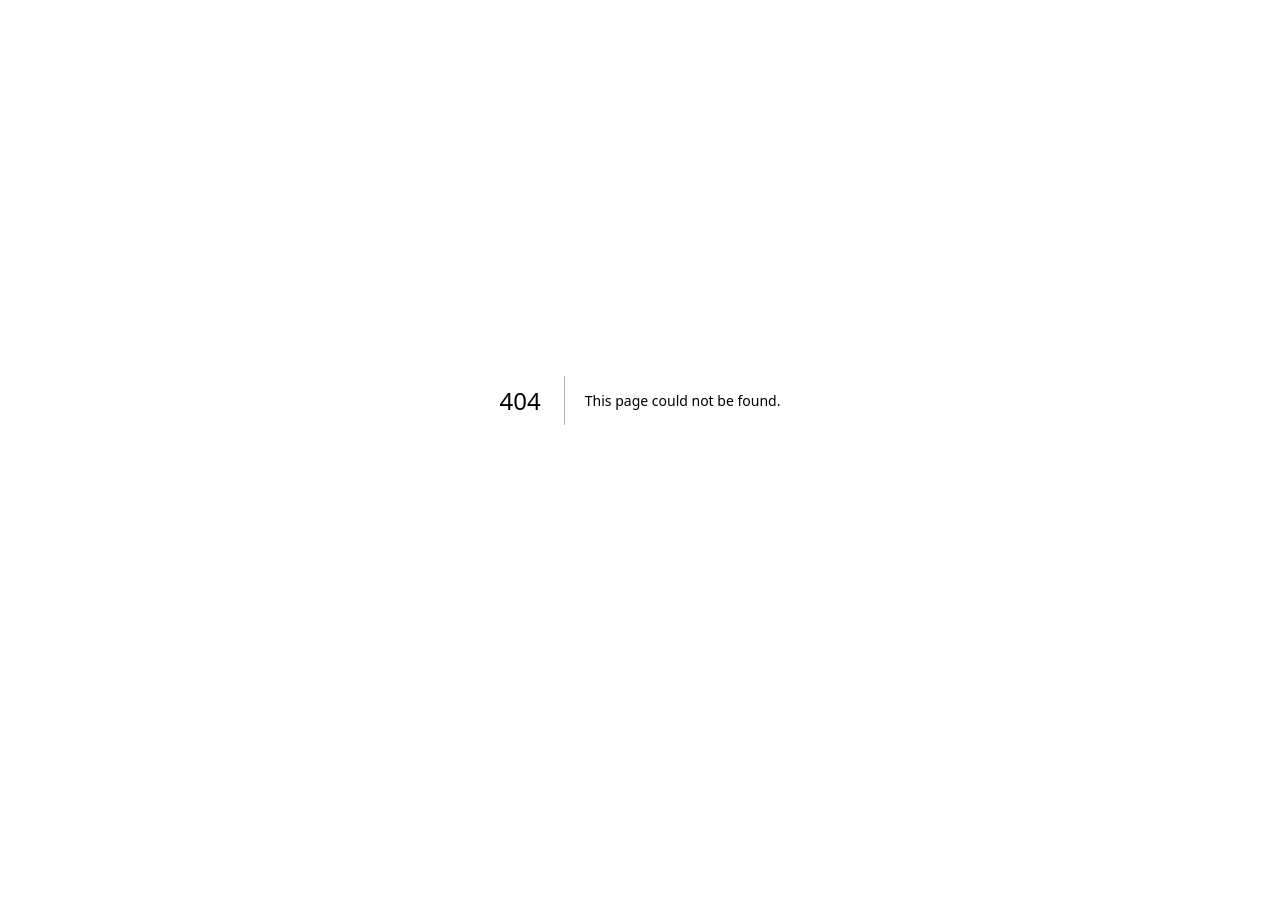
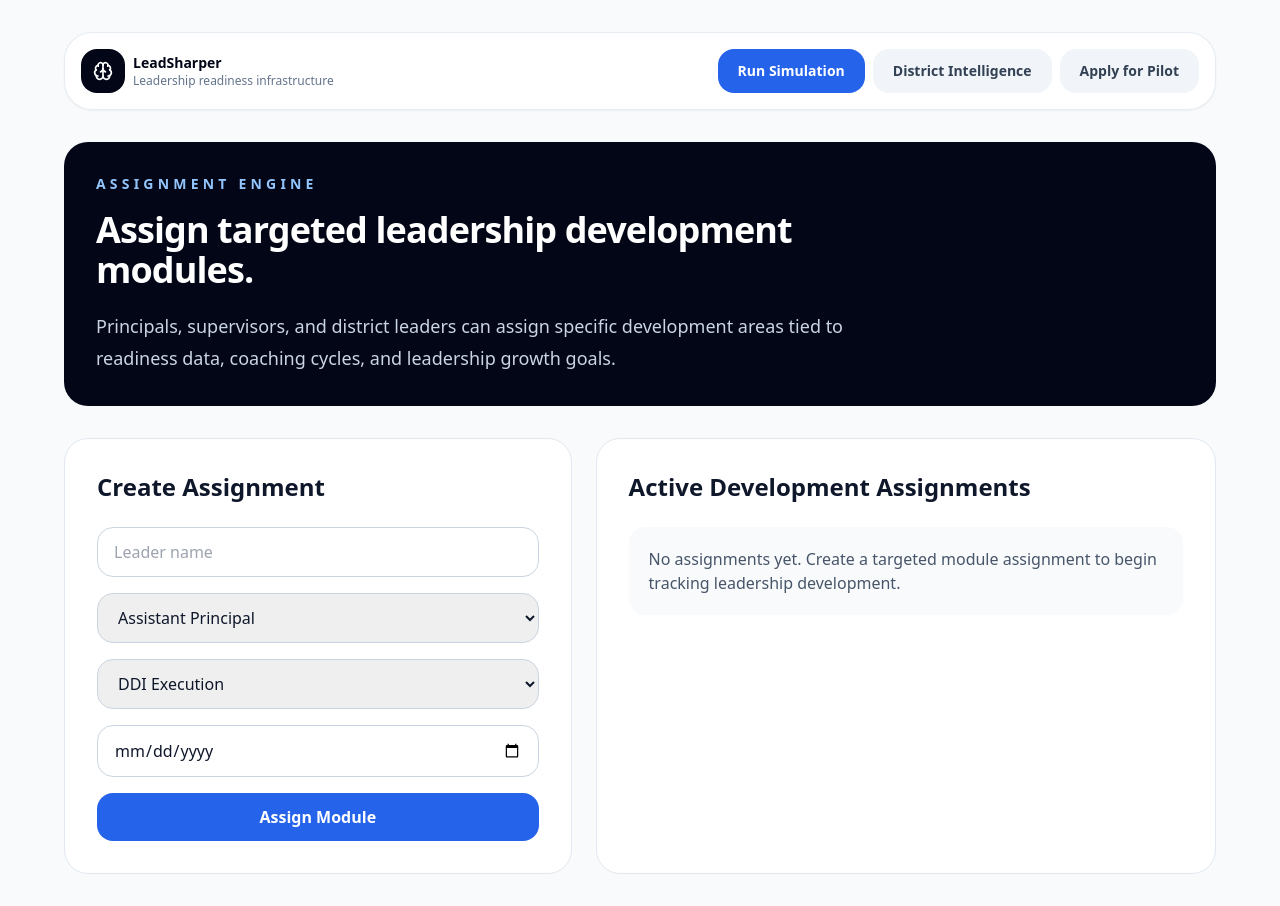
Before and after one commit to jmarc296-jpg/instructional-leadership-practice, a Next.js app: page /assignments in a window 1280 px wide. Before the commit this address had no page. Before the commit the page ends 800 px from the top, so only its background shows below. Built offline with nearby package versions, Linux system fonts and the light colour scheme.

Commit message:
Add leadership assignment engine page

```diff
--- /dev/null
+++ b/app/assignments/page.tsx
@@ -0,0 +1,152 @@
+'use client'
+
+import { useState } from 'react'
+import { getAssignments, saveAssignment } from '@/lib/local-store'
+import { TopNav } from '@/components/home/top-nav'
+
+const modules = [
+  'DDI Execution',
+  'Crucial Conversations',
+  'Teacher Coaching',
+  'Instructional Walkthroughs',
+  'School Culture Leadership',
+  'Strategic Staffing'
+]
+
+export default function AssignmentsPage() {
+  const [leaderName, setLeaderName] = useState('')
+  const [role, setRole] = useState('Assistant Principal')
+  const [module, setModule] = useState(modules[0])
+  const [dueDate, setDueDate] = useState('')
+  const [refreshKey, setRefreshKey] = useState(0)
+
+  const assignments = getAssignments()
+
+  function handleSubmit(e: React.FormEvent<HTMLFormElement>) {
+    e.preventDefault()
+
+    if (!leaderName.trim() || !dueDate) return
+
+    saveAssignment({
+      leaderName,
+      role,
+      module,
+      dueDate,
+      status: 'Assigned'
+    })
+
+    setLeaderName('')
+    setRole('Assistant Principal')
+    setModule(modules[0])
+    setDueDate('')
+    setRefreshKey((key) => key + 1)
+  }
+
+  return (
+    <main className="min-h-screen bg-slate-50 px-5 py-8 sm:px-6 lg:px-8">
+      <div className="mx-auto max-w-6xl space-y-8">
+        <TopNav />
+
+        <section className="rounded-3xl bg-slate-950 p-8 text-white">
+          <p className="text-sm font-semibold uppercase tracking-[0.3em] text-blue-300">
+            Assignment Engine
+          </p>
+
+          <h1 className="mt-4 max-w-3xl text-4xl font-semibold tracking-tight">
+            Assign targeted leadership development modules.
+          </h1>
+
+          <p className="mt-5 max-w-3xl text-lg leading-8 text-slate-300">
+            Principals, supervisors, and district leaders can assign specific development areas tied to readiness data, coaching cycles, and leadership growth goals.
+          </p>
+        </section>
+
+        <section className="grid gap-6 lg:grid-cols-[0.9fr_1.1fr]">
+          <form onSubmit={handleSubmit} className="rounded-3xl bg-white p-8 border border-slate-200">
+            <h2 className="text-2xl font-semibold text-slate-900">
+              Create Assignment
+            </h2>
+
+            <div className="mt-6 space-y-4">
+              <input
+                value={leaderName}
+                onChange={(e) => setLeaderName(e.target.value)}
+                placeholder="Leader name"
+                className="w-full rounded-2xl border border-slate-300 px-4 py-3"
+              />
+
+              <select
+                value={role}
+                onChange={(e) => setRole(e.target.value)}
+                className="w-full rounded-2xl border border-slate-300 px-4 py-3"
+              >
+                <option>Principal</option>
+                <option>Assistant Principal</option>
+                <option>Instructional Coach</option>
+                <option>Dean / Operations Leader</option>
+                <option>Aspiring Leader</option>
+              </select>
+
+              <select
+                value={module}
+                onChange={(e) => setModule(e.target.value)}
+                className="w-full rounded-2xl border border-slate-300 px-4 py-3"
+              >
+                {modules.map((item) => (
+                  <option key={item}>{item}</option>
+                ))}
+              </select>
+
+              <input
+                type="date"
+                value={dueDate}
+                onChange={(e) => setDueDate(e.target.value)}
+                className="w-full rounded-2xl border border-slate-300 px-4 py-3"
+              />
+
+              <button className="w-full rounded-2xl bg-blue-600 px-6 py-3 font-semibold text-white">
+                Assign Module
+              </button>
+            </div>
+          </form>
+
+          <section className="rounded-3xl bg-white p-8 border border-slate-200">
+            <h2 className="text-2xl font-semibold text-slate-900">
+              Active Development Assignments
+            </h2>
+
+            <div className="mt-6 space-y-4">
+              {assignments.length === 0 ? (
+                <div className="rounded-2xl bg-slate-50 p-5 text-slate-600">
+                  No assignments yet. Create a targeted module assignment to begin tracking leadership development.
+                </div>
+              ) : (
+                assignments.map((assignment) => (
+                  <div key={assignment.id} className="rounded-2xl border border-slate-200 p-5">
+                    <div className="flex items-start justify-between gap-4">
+                      <div>
+                        <p className="font-semibold text-slate-900">{assignment.leaderName}</p>
+                        <p className="mt-1 text-sm text-slate-500">{assignment.role}</p>
+                      </div>
+
+                      <span className="rounded-full bg-blue-50 px-3 py-1 text-xs font-semibold text-blue-700">
+                        {assignment.status}
+                      </span>
+                    </div>
+
+                    <p className="mt-4 text-sm font-semibold text-slate-900">
+                      {assignment.module}
+                    </p>
+                    <p className="mt-1 text-sm text-slate-500">
+                      Due: {assignment.dueDate}
+                    </p>
+                  </div>
+                ))
+              )}
+            </div>
+          </section>
+        </section>
+      </div>
+    </main>
+  )
+}
```
